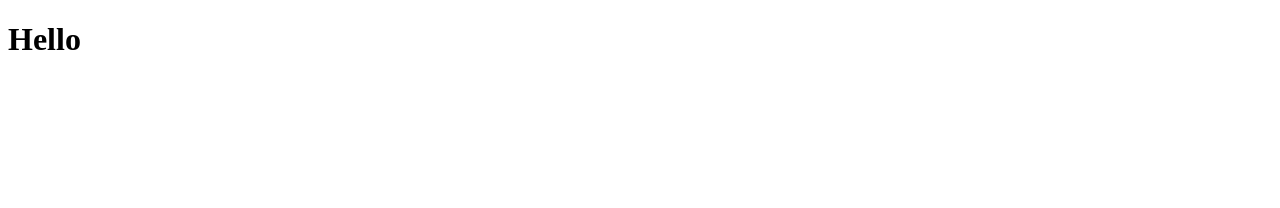
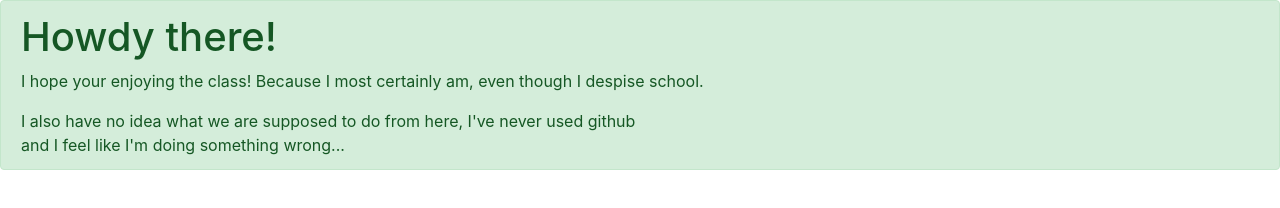
Before and after one commit to BLiTzKrIeGx1337/HTML-CSS-and-Javascript-for-Web-Devs, a plain HTML site: page site/site.html in a window 1280 px wide. Drawn offline with nearby package versions, Linux system fonts and the light colour scheme.

Commit message:
My first edit

```diff
--- a/site/site.html
+++ b/site/site.html
@@ -1,9 +1,20 @@
 <!doctype html>
 	<html>
 		<head>
+		<meta charset="utf-8">
+		<meta name="viewport" content="width=device-width, initial-scale=1, shrink-to-fit=no">
 			<title>Hello</title>
+			<link rel="stylesheet" href="https://stackpath.bootstrapcdn.com/bootstrap/4.4.1/css/bootstrap.min.css" integrity="sha384-Vkoo8x4CGsO3+Hhxv8T/Q5PaXtkKtu6ug5TOeNV6gBiFeWPGFN9MuhOf23Q9Ifjh" crossorigin="anonymous">
 		</head>
 		<body>
-			<h1>Hello</h1>
+			<div class="alert alert-success" role="alert">
+				<h1 class="alert-heading">Howdy there!</h1>
+				<p>I hope your enjoying the class!  Because I most certainly am, even though I despise school.</p>
+				<p class="mb-0">I also have no idea what we are supposed to do from here, I've never used github <br> and I feel like I'm doing something wrong...</p>
+			</div>
+
+			<script src="https://code.jquery.com/jquery-3.4.1.slim.min.js" integrity="sha384-J6qa4849blE2+poT4WnyKhv5vZF5SrPo0iEjwBvKU7imGFAV0wwj1yYfoRSJoZ+n" crossorigin="anonymous"></script>
+			<script src="https://cdn.jsdelivr.net/npm/popper.js@1.16.0/dist/umd/popper.min.js" integrity="sha384-Q6E9RHvbIyZFJoft+2mJbHaEWldlvI9IOYy5n3zV9zzTtmI3UksdQRVvoxMfooAo" crossorigin="anonymous"></script>
+			<script src="https://stackpath.bootstrapcdn.com/bootstrap/4.4.1/js/bootstrap.min.js" integrity="sha384-wfSDF2E50Y2D1uUdj0O3uMBJnjuUD4Ih7YwaYd1iqfktj0Uod8GCExl3Og8ifwB6" crossorigin="anonymous"></script>
 		</body>
 	</html>
```
